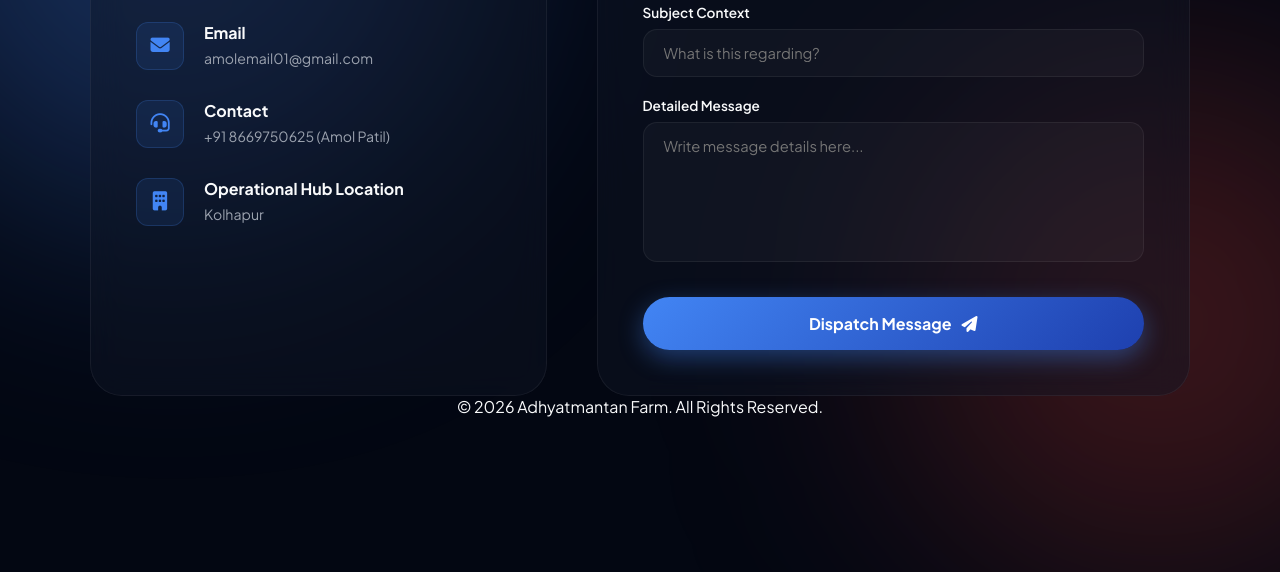
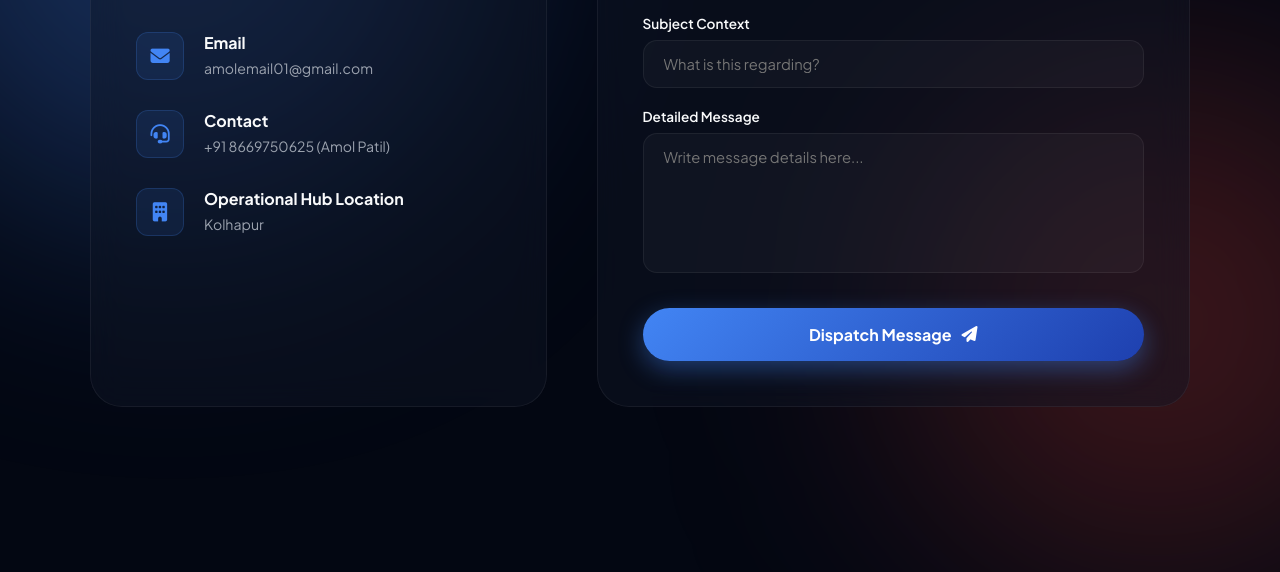
Before and after one commit to amol-rangrao-patil/The-SoulSoil-Sync, a plain HTML site: page contact.html in a window 1280 px wide. Shown: the part 308-880 px from the top of the page. Drawn offline with Linux system fonts and the light colour scheme.

Commit message:
remove contact  footer

```diff
--- a/contact.html
+++ b/contact.html
@@ -246,9 +246,7 @@
     </div>
 
 
-    <footer>
-        <p>© 2026 Adhyatmantan Farm. All Rights Reserved.</p>
-    </footer>
+
 
     <!-- Theme Transition Script Integration Engine -->
     <script>
```
